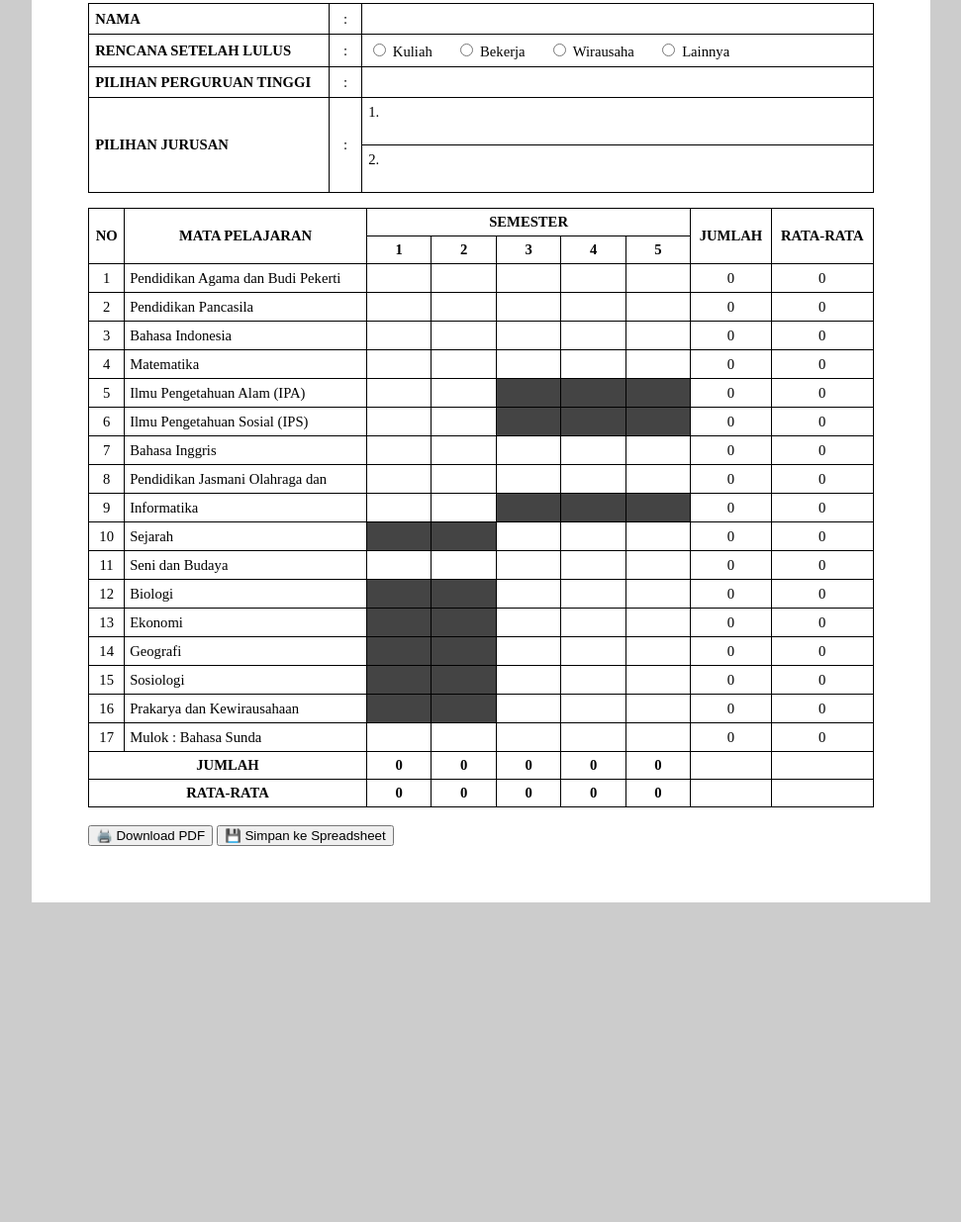
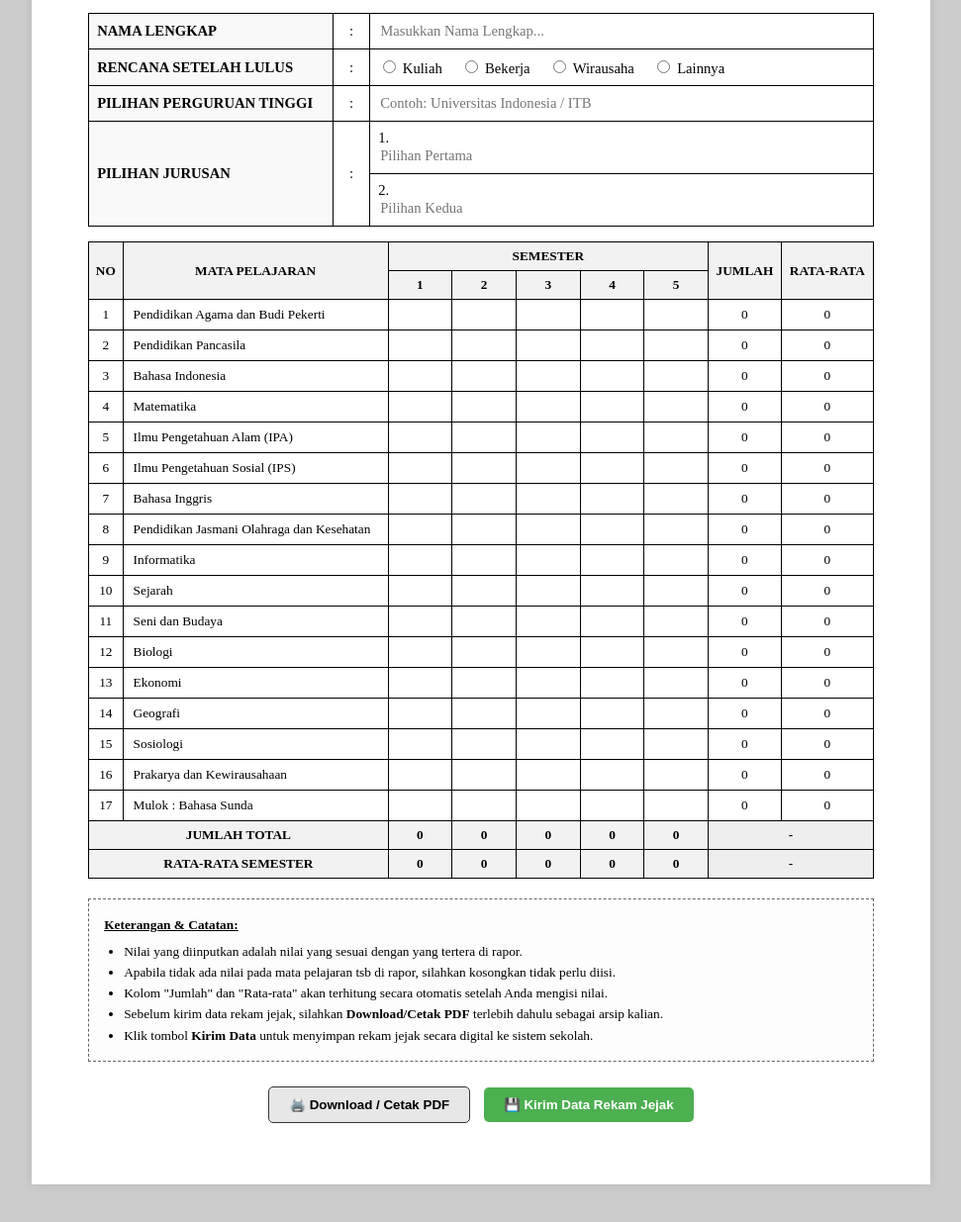
Before and after one commit to smaterlimabelas-blip/rapor-siswa, a plain HTML site: page index.html in a window 1280 px wide. Shown: the part 142-1377 px from the top of the page at 99% size, without its empty margins (154-1125 px from the left). Before the commit the page ends 1092 px from the top, so only its background shows below. Drawn offline with Linux system fonts and the light colour scheme.

Commit message:
Update index.html

```diff
--- a/index.html
+++ b/index.html
@@ -5,9 +5,9 @@
 <title>Rekam Jejak Nilai Rapor</title>
 
 <style>
-body{font-family:"Times New Roman";background:#ccc}
-.page{width:210mm;background:#fff;margin:10mm auto;padding:15mm}
-h3{text-align:center;margin-bottom:10px}
+body{font-family:"Times New Roman", Times, serif; background:#ccc; margin:0; padding:0;}
+.page{width:210mm; background:#fff; margin:10mm auto; padding:15mm; box-shadow: 0 0 10px rgba(0,0,0,0.1); min-height: 297mm;}
+h3{text-align:center; margin-bottom:20px; text-transform: uppercase; letter-spacing: 1px;}
 
 /* IDENTITAS */
 .identitas{
@@ -18,48 +18,97 @@ h3{text-align:center;margin-bottom:10px}
 }
 .identitas td{
   border:1px solid #000;
-  padding:6px;
+  padding:8px;
 }
-.identitas .label{width:230px;font-weight:bold}
-.identitas .titik{width:20px;text-align:center}
+.identitas .label{width:230px; font-weight:bold; background-color: #f9f9f9;}
+.identitas .titik{width:20px; text-align:center}
 .identitas input[type=text]{
   width:100%;
   border:none;
   font-family:inherit;
+  font-size: 11pt;
+  outline: none;
 }
-.identitas .opsi label{margin-right:20px}
+.identitas .opsi label{margin-right:15px; cursor: pointer;}
 
 /* TABEL NILAI */
-.rapor{width:100%;border-collapse:collapse;font-size:11pt}
-.rapor th,.rapor td{border:1px solid #000;padding:5px;text-align:center}
-.rapor td.mapel{text-align:left}
-input.nilai{width:45px;border:none;text-align:center;font-family:inherit}
+.rapor{width:100%; border-collapse:collapse; font-size:10pt;}
+.rapor th, .rapor td{border:1px solid #000; padding:6px; text-align:center;}
+.rapor th{background-color: #f2f2f2;}
+.rapor td.mapel{text-align:left; padding-left: 10px;}
 
-/* BLOK SEL */
-td.block{background:#444}
-td.block input{display:none}
+/* INPUT NILAI */
+input.nilai{
+  width:45px;
+  border:none;
+  text-align:center;
+  font-family:inherit;
+  background:transparent;
+  appearance: textfield;
+  -moz-appearance: textfield;
+  font-size: 10pt;
+}
+input.nilai::-webkit-outer-spin-button,
+input.nilai::-webkit-inner-spin-button {
+  -webkit-appearance: none;
+  margin: 0;
+}
+
+/* KETERANGAN DI BAWAH TABEL */
+.keterangan-section {
+  margin-top: 20px;
+  border: 1px dashed #666;
+  padding: 15px;
+  font-size: 10pt;
+  line-height: 1.6;
+  background-color: #fdfdfd;
+}
+.keterangan-section h4 {
+  margin: 0 0 5px 0;
+  text-decoration: underline;
+}
+.keterangan-section ul {
+  margin: 0;
+  padding-left: 20px;
+}
+
+/* TOMBOL AKSI */
+.action-buttons {
+  margin-top: 20px;
+  text-align: center;
+}
+button {
+  padding: 10px 20px;
+  margin: 5px;
+  cursor: pointer;
+  border-radius: 5px;
+  border: 1px solid #333;
+  font-weight: bold;
+}
+.btn-print { background-color: #e7e7e7; }
+.btn-send { background-color: #4CAF50; color: white; border: none; }
 
 @media print{
- body{background:#fff}
- .page{margin:0}
- input{border:none}
+  body{background:#fff;}
+  .page{margin:0; box-shadow:none; width: 100%;}
+  .action-buttons {display:none;}
+  input::placeholder {color: transparent;}
+  .keterangan-section {border: 1px solid #000;} /* Garis tegas saat diprint */
 }
 </style>
 </head>
 
 <body>
+
 <div class="page">
-
   <h3>REKAM JEJAK NILAI RAPOR</h3>
 
-<!-- IDENTITAS -->
   <table class="identitas">
     <tr>
-  <td class="label">NAMA</td>
+      <td class="label">NAMA LENGKAP</td>
       <td class="titik">:</td>
-  <td colspan="6"><input type="text"></td>
+      <td colspan="6"><input type="text" placeholder="Masukkan Nama Lengkap..."></td>
     </tr>
-
     <tr>
       <td class="label">RENCANA SETELAH LULUS</td>
       <td class="titik">:</td>
@@ -70,25 +119,23 @@ td.block input{display:none}
         <label><input type="radio" name="rencana"> Lainnya</label>
       </td>
     </tr>
-
     <tr>
       <td class="label">PILIHAN PERGURUAN TINGGI</td>
       <td class="titik">:</td>
-  <td colspan="6"><input type="text"></td>
+      <td colspan="6"><input type="text" placeholder="Contoh: Universitas Indonesia / ITB"></td>
     </tr>
-
     <tr>
       <td class="label" rowspan="2">PILIHAN JURUSAN</td>
       <td class="titik" rowspan="2">:</td>
-  <td colspan="6">1. <input type="text"></td>
+      <td colspan="6">1. <input type="text" placeholder="Pilihan Pertama"></td>
     </tr>
     <tr>
-  <td colspan="6">2. <input type="text"></td>
+      <td colspan="6">2. <input type="text" placeholder="Pilihan Kedua"></td>
     </tr>
   </table>
 
-<!-- TABEL NILAI -->
   <table class="rapor" id="rapor">
+    <thead>
       <tr>
         <th rowspan="2">NO</th>
         <th rowspan="2">MATA PELAJARAN</th>
@@ -99,13 +146,43 @@ td.block input{display:none}
       <tr>
         <th>1</th><th>2</th><th>3</th><th>4</th><th>5</th>
       </tr>
+    </thead>
+    <tbody id="isi-mapel">
+      </tbody>
+    <tfoot>
+      <tr>
+        <th colspan="2">JUMLAH TOTAL</th>
+        <th id="s1">0</th><th id="s2">0</th><th id="s3">0</th>
+        <th id="s4">0</th><th id="s5">0</th>
+        <th colspan="2" style="background:#eee;">-</th>
+      </tr>
+      <tr>
+        <th colspan="2">RATA-RATA SEMESTER</th>
+        <th id="r1">0</th><th id="r2">0</th><th id="r3">0</th>
+        <th id="r4">0</th><th id="r5">0</th>
+        <th colspan="2" style="background:#eee;">-</th>
+      </tr>
+    </tfoot>
+  </table>
+
+  <div class="keterangan-section">
+    <h4>Keterangan & Catatan:</h4>
+    <ul>
+      <li>Nilai yang diinputkan adalah nilai yang sesuai dengan yang tertera di rapor.</li>
+      <li>Apabila tidak ada nilai pada mata pelajaran tsb di rapor, silahkan kosongkan tidak perlu diisi.</li>
+      <li>Kolom "Jumlah" dan "Rata-rata" akan terhitung secara otomatis setelah Anda mengisi nilai.</li>
+      <li>Sebelum kirim data rekam jejak, silahkan <strong>Download/Cetak PDF</strong> terlebih dahulu sebagai arsip kalian.</li>
+      <li>Klik tombol <strong>Kirim Data</strong> untuk menyimpan rekam jejak secara digital ke sistem sekolah.</li>
+    </ul>
+  </div>
+
+  <div class="action-buttons">
+    <button class="btn-print" onclick="window.print()">🖨️ Download / Cetak PDF</button>
+    <button class="btn-send" onclick="kirim()">💾 Kirim Data Rekam Jejak</button>
+  </div>
+</div>
 
 <script>
-const aturan={
- s12:["Sejarah","Biologi","Ekonomi","Geografi","Sosiologi","Prakarya"],
- s35:["Ilmu Pengetahuan Alam","Ilmu Pengetahuan Sosial","Informatika"]
-};
-
 const mapel=[
   "Pendidikan Agama dan Budi Pekerti",
   "Pendidikan Pancasila",
@@ -114,7 +191,7 @@ const mapel=[
   "Ilmu Pengetahuan Alam (IPA)",
   "Ilmu Pengetahuan Sosial (IPS)",
   "Bahasa Inggris",
-"Pendidikan Jasmani Olahraga dan",
+  "Pendidikan Jasmani Olahraga dan Kesehatan",
   "Informatika",
   "Sejarah",
   "Seni dan Budaya",
@@ -126,99 +203,76 @@ const mapel=[
   "Mulok : Bahasa Sunda"
 ];
 
-mapel.forEach((m,i)=>{
- document.write(`<tr><td>${i+1}</td><td class="mapel">${m}</td>`);
- for(let s=1;s<=5;s++){
-  let block=false;
-  if(s<=2 && aturan.s12.some(x=>m.includes(x))) block=true;
-  if(s>=3 && aturan.s35.some(x=>m.includes(x))) block=true;
-  document.write(block
-    ? `<td class="block"></td>`
-    : `<td><input class="nilai" oninput="hitung()"></td>`
-  );
+const tbody = document.getElementById("isi-mapel");
+mapel.forEach((m, i) => {
+  let row = `<tr>
+    <td>${i+1}</td>
+    <td class="mapel">${m}</td>`;
+  for(let s=1; s<=5; s++){
+    row += `<td><input type="number" class="nilai" oninput="hitung()" min="0" max="100"></td>`;
   }
- document.write(`<td class="jml">0</td><td class="rata">0</td></tr>`);
+  row += `<td class="jml">0</td><td class="rata">0</td></tr>`;
+  tbody.innerHTML += row;
 });
-</script>
 
-<tr>
-<th colspan="2">JUMLAH</th>
-<th id="s1">0</th><th id="s2">0</th><th id="s3">0</th>
-<th id="s4">0</th><th id="s5">0</th>
-<th></th><th></th>
-</tr>
-<tr>
-<th colspan="2">RATA-RATA</th>
-<th id="r1">0</th><th id="r2">0</th><th id="r3">0</th>
-<th id="r4">0</th><th id="r5">0</th>
-<th></th><th></th>
-</tr>
-</table>
-
-<br>
-<button onclick="window.print()">🖨️ Download PDF</button>
-<button onclick="kirim()">💾 Simpan ke Spreadsheet</button>
-
-</div>
-
-<script>
 function hitung(){
   let sumS=[0,0,0,0,0], cntS=[0,0,0,0,0];
- document.querySelectorAll("#rapor tr").forEach(tr=>{
-  const inputs=tr.querySelectorAll("input.nilai");
-  if(inputs.length){
-   let sum=0,c=0;
-   inputs.forEach((i,idx)=>{
-    if(i.value){
-     sum+=+i.value;c++;
-     sumS[idx]+=+i.value;cntS[idx]++;
+
+  document.querySelectorAll("#isi-mapel tr").forEach((tr)=>{
+    const inputs = tr.querySelectorAll("input.nilai");
+    let rowSum = 0;
+    let rowCount = 0;
+
+    inputs.forEach((input, idx)=>{
+      let val = parseFloat(input.value);
+      if(!isNaN(val) && val > 0){
+        rowSum += val;
+        rowCount++;
+        sumS[idx] += val;
+        cntS[idx]++;
       }
     });
-   tr.querySelector(".jml").innerText=sum;
-   tr.querySelector(".rata").innerText=c?(sum/c).toFixed(2):0;
-  }
+
+    const cellJml = tr.querySelector(".jml");
+    const cellRata = tr.querySelector(".rata");
+    if(cellJml) cellJml.innerText = rowSum;
+    if(cellRata) cellRata.innerText = rowCount ? (rowSum/rowCount).toFixed(2) : 0;
   });
- for(let i=0;i<5;i++){
-  document.getElementById("s"+(i+1)).innerText=sumS[i];
-  document.getElementById("r"+(i+1)).innerText=
-    cntS[i]?(sumS[i]/cntS[i]).toFixed(2):0;
+
+  for(let i=0; i<5; i++){
+    document.getElementById("s"+(i+1)).innerText = sumS[i];
+    document.getElementById("r"+(i+1)).innerText = cntS[i] ? (sumS[i]/cntS[i]).toFixed(2) : 0;
   }
 }
-</script>
-<script>
+
 function kirim(){
+  const allTexts = document.querySelectorAll(".identitas input[type=text]");
   const data = {
-    nama: document.querySelector("input[type=text]").value,
+    nama: allTexts[0].value,
     rencana: document.querySelector("input[name=rencana]:checked")?.parentElement.innerText.trim() || "",
-    pt: document.querySelectorAll("input[type=text]")[1]?.value || "",
-    jurusan1: document.querySelectorAll("input[type=text]")[2]?.value || "",
-    jurusan2: document.querySelectorAll("input[type=text]")[3]?.value || "",
+    pt: allTexts[1]?.value || "",
+    jurusan1: allTexts[2]?.value || "",
+    jurusan2: allTexts[3]?.value || "",
     nilai: [],
     jumlahSemester: [],
     rataSemester: []
   };
 
-  document.querySelectorAll("input.nilai").forEach(i=>{
-    data.nilai.push(i.value || "");
-  });
+  if(!data.nama) { alert("Nama harus diisi!"); return; }
 
-  for(let i=1;i<=5;i++){
+  document.querySelectorAll("input.nilai").forEach(i=> data.nilai.push(i.value || "0"));
+  for(let i=1; i<=5; i++){
     data.jumlahSemester.push(document.getElementById("s"+i).innerText);
     data.rataSemester.push(document.getElementById("r"+i).innerText);
   }
 
   fetch("https://script.google.com/macros/s/AKfycbxeDiTNnFevPcyE5NTT7beXFCBzV3Sj6b0JtvQIWif_MpSU1Opuj-NHH8Sh8-qNrQVtGw/exec", {
     method: "POST",
+    mode: "no-cors",
     body: JSON.stringify(data)
   })
-  .then(res => res.json())
-  .then(() => {
-    alert("✅ Data berhasil disimpan ke Spreadsheet");
-  })
-  .catch(err => {
-    alert("❌ Gagal menyimpan");
-    console.error(err);
-  });
+  .then(() => alert("✅ Data berhasil dikirim ke sistem"))
+  .catch(err => alert("❌ Gagal menyimpan data"));
 }
 </script>
 
```
Lines whose indentation alone changed are shown as unchanged.
